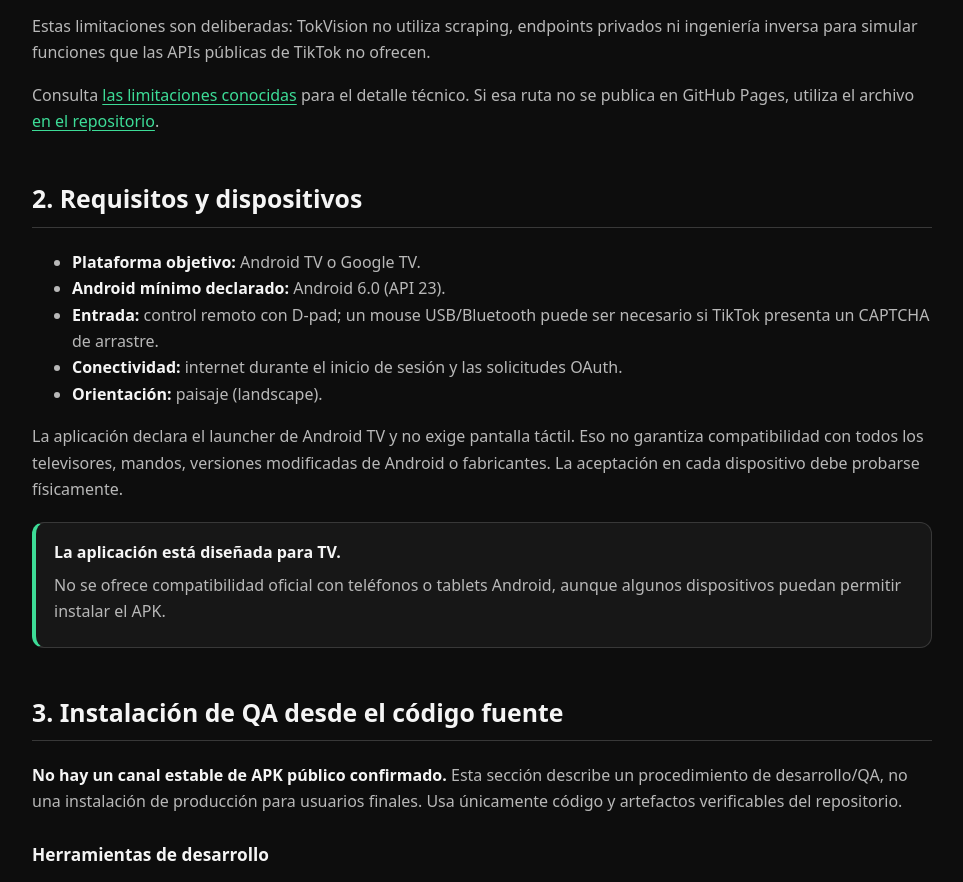
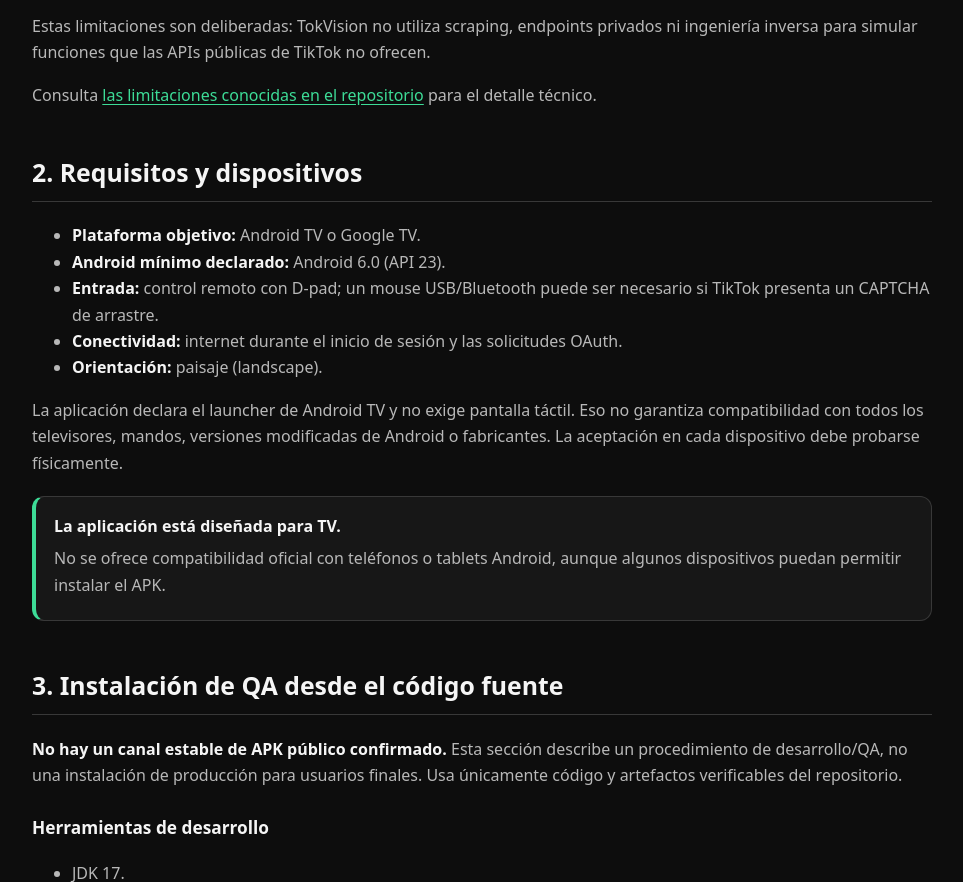
Before and after one commit to vampirekun/TokVision, a plain HTML site: page docs/guide/index.html in a window 1280 px wide. Shown: the part 1233-2115 px from the top of the page, without its empty margins (158-1121 px from the left). Drawn offline with Linux system fonts and the light colour scheme.

Commit message:
docs: fix public guide limitations link

```diff
--- a/docs/guide/index.html
+++ b/docs/guide/index.html
@@ -181,7 +181,7 @@
         <li>Favoritos e historial local.</li>
       </ul>
       <p>Estas limitaciones son deliberadas: TokVision no utiliza scraping, endpoints privados ni ingeniería inversa para simular funciones que las APIs públicas de TikTok no ofrecen.</p>
-      <p>Consulta <a href="../KNOWN_LIMITATIONS.md">las limitaciones conocidas</a> para el detalle técnico. Si esa ruta no se publica en GitHub Pages, utiliza el archivo <a href="https://github.com/vampirekun/TokVision/blob/main/KNOWN_LIMITATIONS.md">en el repositorio</a>.</p>
+      <p>Consulta <a href="https://github.com/vampirekun/TokVision/blob/main/KNOWN_LIMITATIONS.md">las limitaciones conocidas en el repositorio</a> para el detalle técnico.</p>
     </section>
 
     <section id="requisitos">
```
